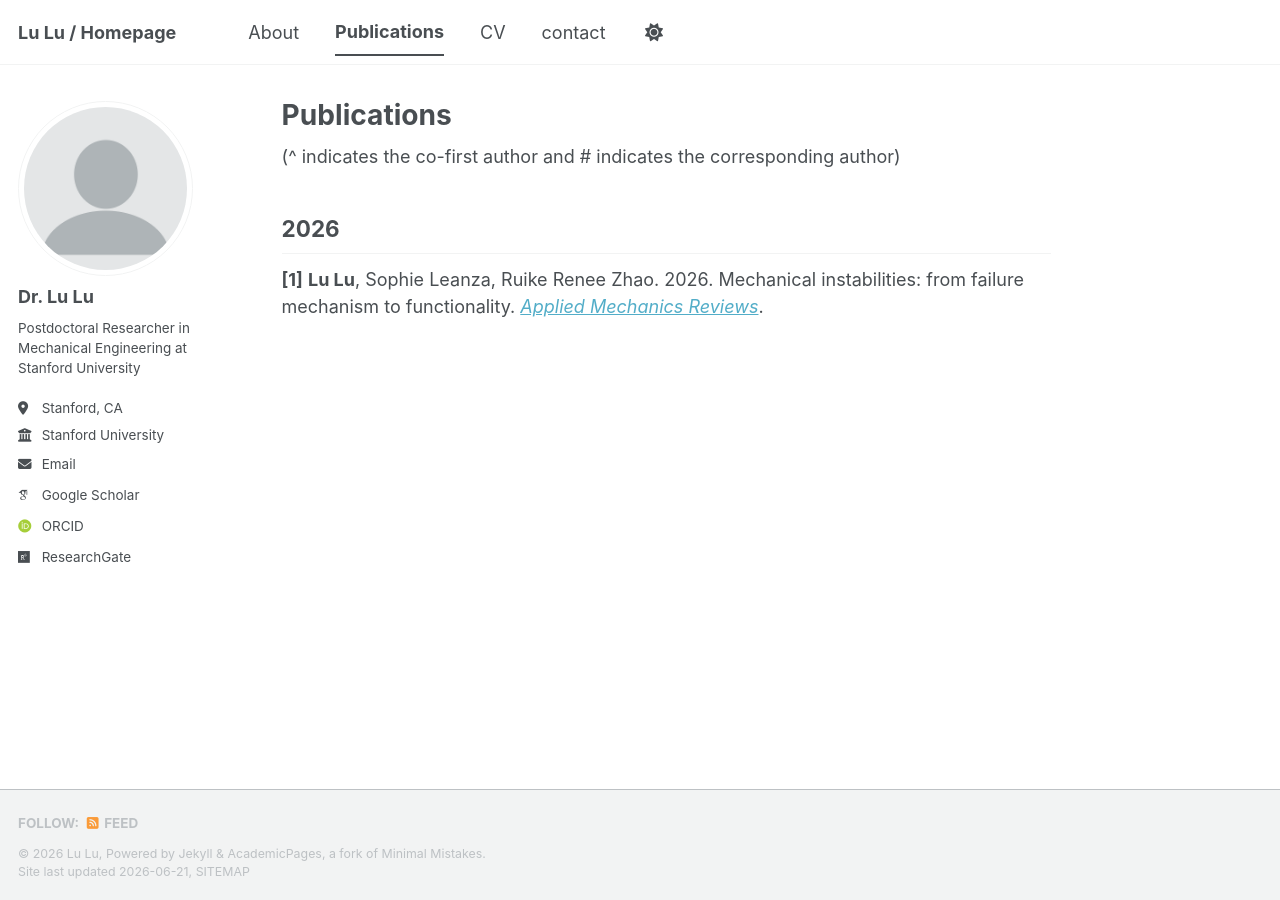
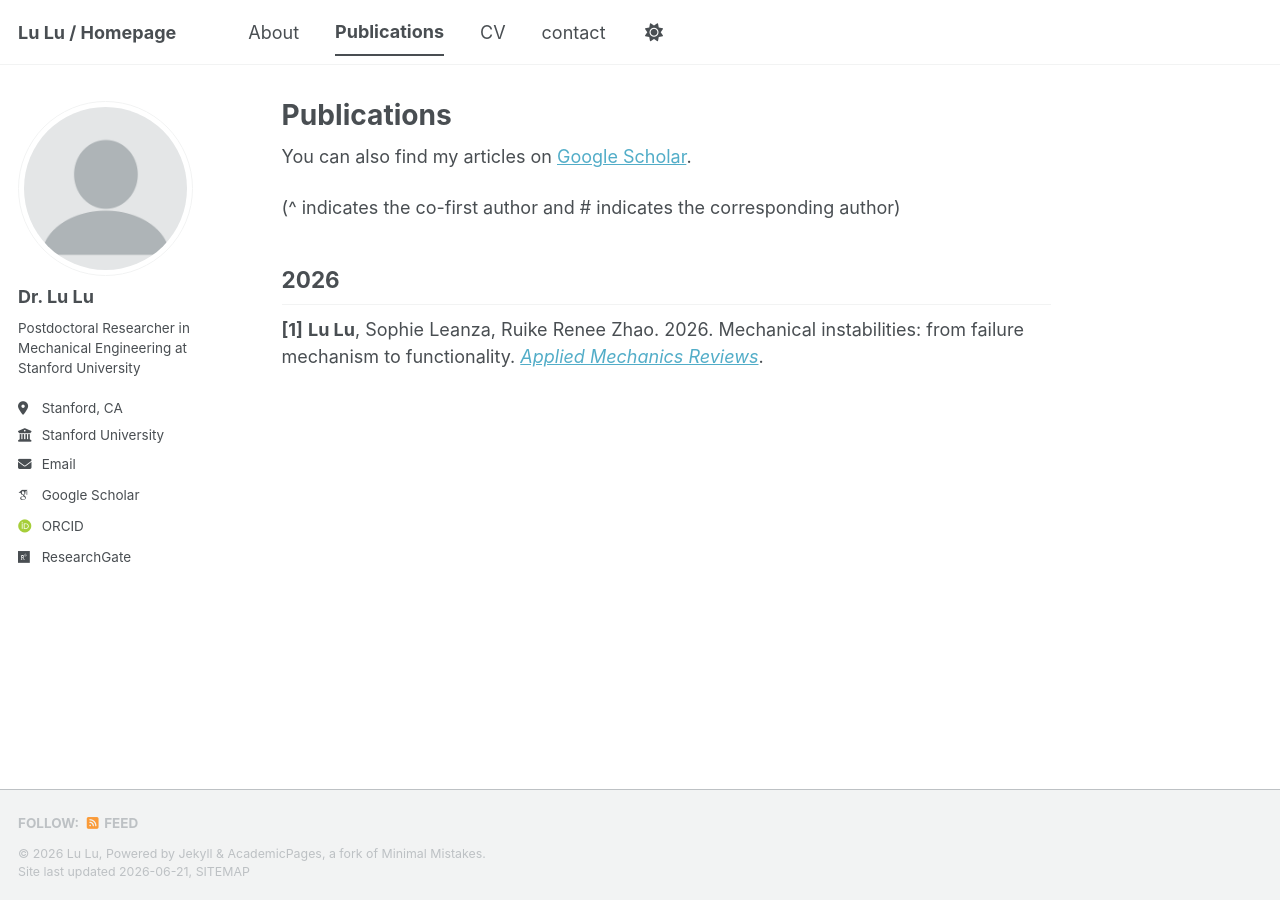
Before and after one commit to ZJU-LuLab/ZJU-LuLab.github.io, a Jekyll site: the page built from _pages/publications.html, in a window 1280 px wide. Built offline with Jekyll 4.4.1, drawn with Linux system fonts in a browser that asks for light colours; some web fonts are replaced; a script bundle is joined from its source files by our own code; library files that are not in the unit come from our copies.

Commit message:
Update publications.html

```diff
--- a/_pages/publications.html
+++ b/_pages/publications.html
@@ -4,7 +4,14 @@ permalink: /publications/
 author_profile: true
 ---
 
+<p>
+You can also find my articles on
+<a href="https://scholar.google.com/citations?user=0wd3w8AAAAJ&hl=en">Google Scholar</a>.
+</p>
+
+<p>
 (^ indicates the co-first author and # indicates the corresponding author)
+</p>
 
 {% assign pubs = site.publications | sort: "date" | reverse %}
 {% assign total_pubs = pubs | size %}
```
